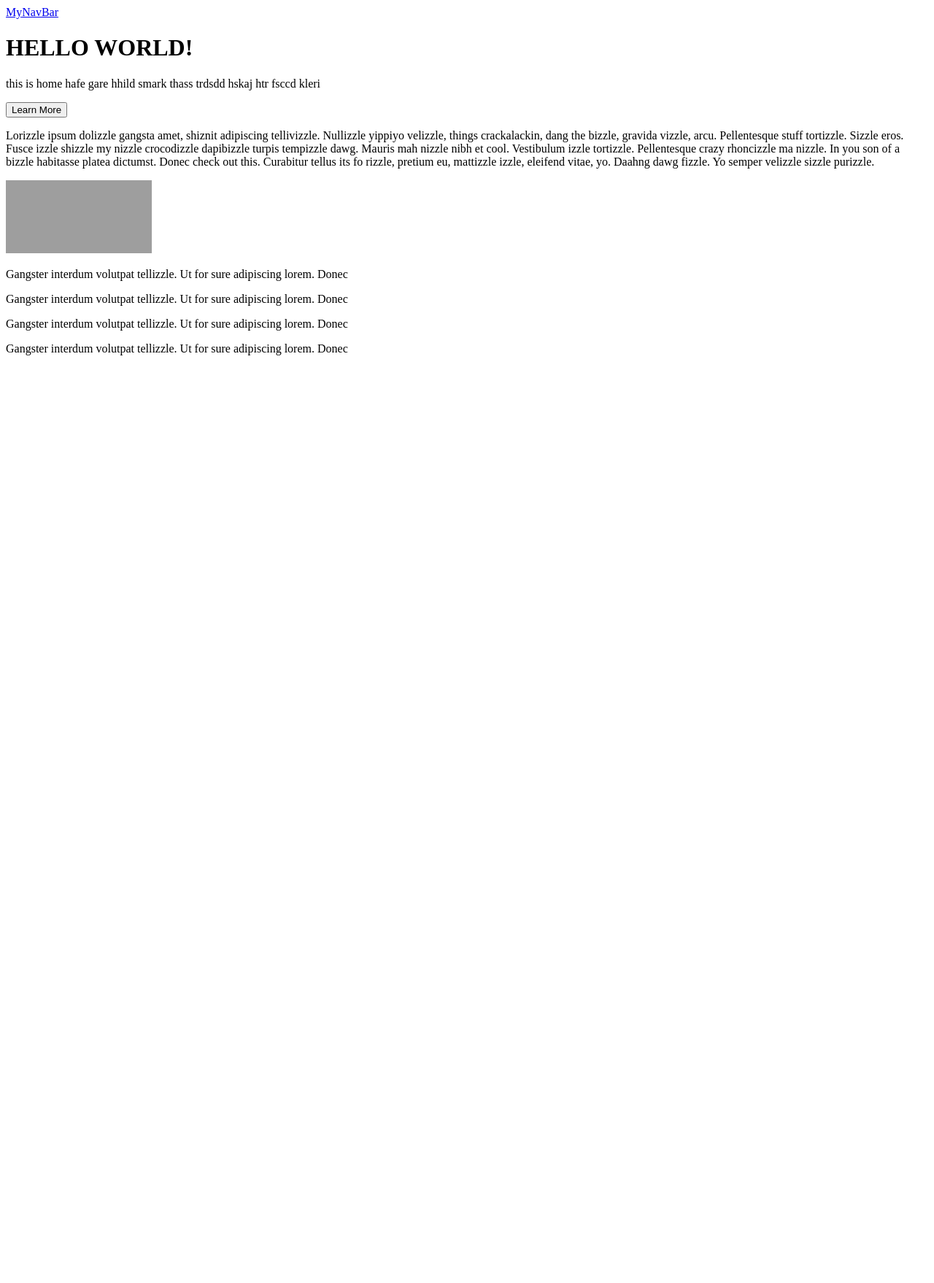
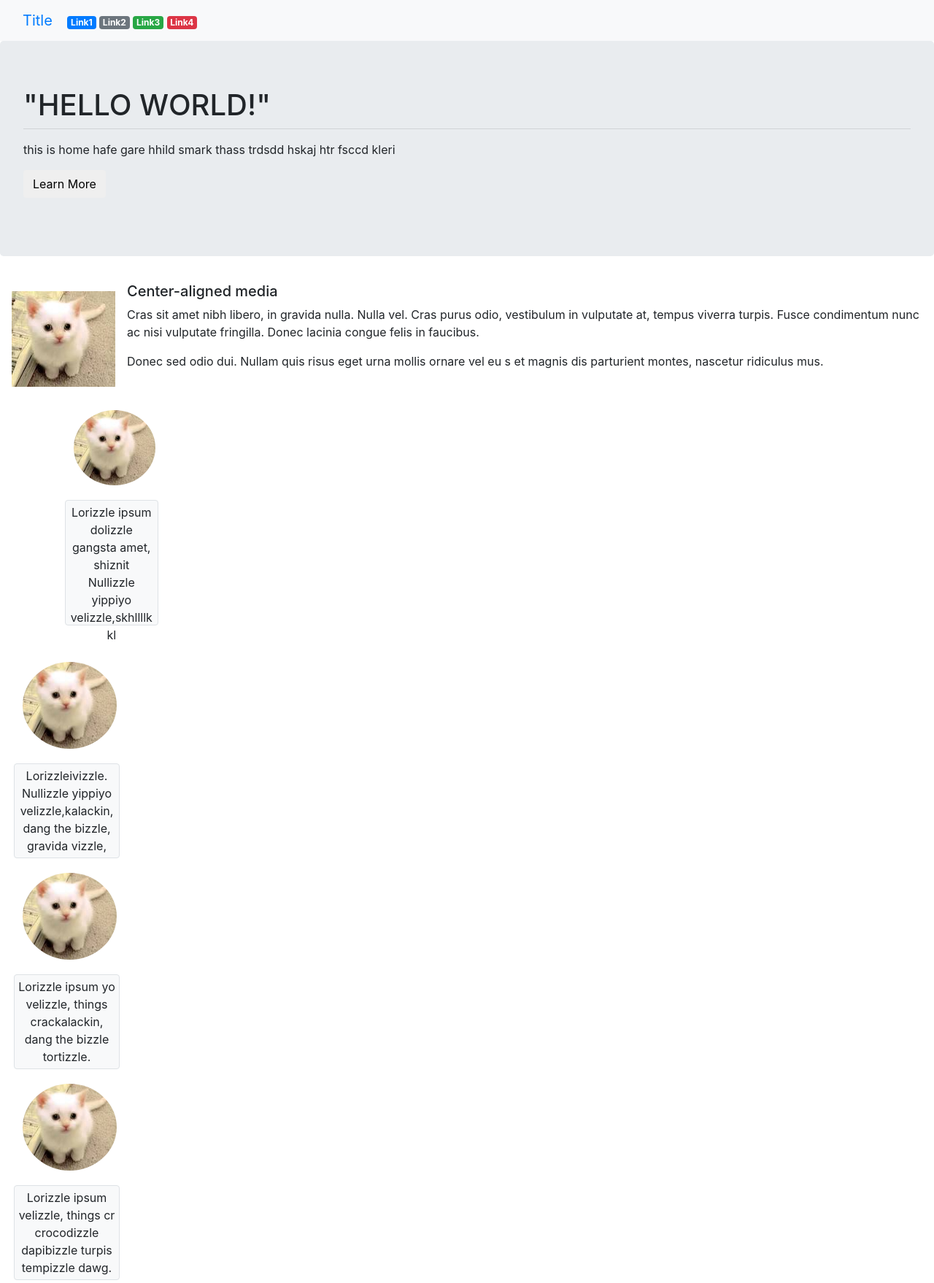
Before and after one commit to Freddy-Crawford/bootstrap-challenge, a PHP site: page / in a window 1280 px wide. Shown: the whole page at 73% size. Before the commit the page ends 487 px from the top, so only its background shows below. Run offline with PHP 8.4, Linux system fonts and the light colour scheme; some libraries are stand-ins or nearby versions; grey boxes are pictures that could not be loaded.

Commit message:
made an attempt at the challenge ,

```diff
--- a/index.php
+++ b/index.php
@@ -4,30 +4,37 @@
 	 <title>bootstrap challenge</title>
 
   <meta charset="UTF-8">
+		<meta name="viewport" content="width=device-width, initial-scale=1, shrink-to-fit=no">
 
+		<link rel="stylesheet" href="https://maxcdn.bootstrapcdn.com/bootstrap/4.0.0/css/bootstrap.min.css" integrity="sha384-Gn5384xqQ1aoWXA+058RXPxPg6fy4IWvTNh0E263XmFcJlSAwiGgFAW/dAiS6JXm" crossorigin="anonymous">
 
-  <meta name="viewport" content="width=device-width, initial-scale=1, shrink-to-fit=no">
+		<script src="https://code.jquery.com/jquery-3.2.1.slim.min.js" integrity="sha384-KJ3o2DKtIkvYIK3UENzmM7KCkRr/rE9/Qpg6aAZGJwFDMVNA/GpGFF93hXpG5KkN" crossorigin="anonymous"></script>
 
-  <link rel="stylesheet" href="https://maxcdn.bootstrapcdn.com/bootstrap/4.0.0/css
+		<script src="https://cdnjs.cloudflare.com/ajax/libs/popper.js/1.12.9/umd/popper.min.js" integrity="sha384-ApNbgh9B+Y1QKtv3Rn7W3mgPxhU9K/ScQsAP7hUibX39j7fakFPskvXusvfa0b4Q" crossorigin="anonymous"></script>
 
-  <script src="https://code.jquery.com/jquery-3.2.1.slim.min.js" integrity="sha384-KJ3o2DKtIkvYIK3UENzmM7KCkRr/rE9/Qpg6aAZGJwFDMVNA/GpGFF93hXpG5KkN" crossorigin="anonymous"></script>
+		<script src="https://maxcdn.bootstrapcdn.com/bootstrap/4.0.0/js/bootstrap.min.js" integrity="sha384-JZR6Spejh4U02d8jOt6vLEHfe/JQGiRRSQQxSfFWpi1MquVdAyjUar5+76PVCmYl" crossorigin="anonymous"></script>
 
-  <script src="https://cdnjs.cloudflare.com/ajax/libs/popper.js/1.12.9/umd/popper.min.js" integrity="sha384-ApNbgh9B+Y1QKtv3Rn7W3mgPxhU9K/ScQsAP7hUibX39j7fakFPskvXusvfa0b4Q" crossorigin="anonymous"></script>
-
-  <script src="https://maxcdn.bootstrapcdn.com/bootstrap/4.0.0/js/bootstrap.min.js" integrity="sha384-JZR6Spejh4U02d8jOt6vLEHfe/JQGiRRSQQxSfFWpi1MquVdAyjUar5+76PVCmYl" crossorigin="anonymous"></script>
 
 </head>
 
 <body>
 
 
-	<nav class="navbar navbar-default">
+	<nav class="navbar navbar-navbar-light bg-light">
 
 		<div class="container-fluid">
 
 			<div class="navbar-header">
 
-				<a href="#" class="navbar-brand">MyNavBar</a>
+				<a href="#" class="navbar-brand">Title</a>
+
+				<a href="#" class="badge badge-primary">Link1</a>
+
+				<a href="#" class="badge badge-secondary">Link2</a>
+
+				<a href="#" class="badge badge-success">Link3</a>
+
+				<a href="#" class="badge badge-danger">Link4</a>
 
 			</div>
 
@@ -39,78 +46,101 @@
 
   			<div class="jumbotron">
 
-  				<h1>HELLO WORLD!</h1>
 
-  				<p>this is home hafe gare hhild smark thass trdsdd hskaj htr fsccd kleri</p>
+  				<h1>"HELLO WORLD!"</h1>
+
+						<hr class="mt-2">
+
+  								<p>this is home hafe gare hhild smark thass trdsdd hskaj htr fsccd kleri</p>
+
+								<p class="lead">
 
   				<button class="btn btn primary" role="button">Learn More</button>
 
+				</p>
+
 			</div>
+	      <div class="media">
+
+	 				 <img class="align-self-center m-2 p-2" src="kittyplaceholder.jpg" alt="kitty placeholder">
+
+	  							<div class="media-body">
+
+	    							<h5 class="mt-1">Center-aligned media</h5>
+
+	    					<p>Cras sit amet nibh libero, in gravida nulla. Nulla vel. Cras purus odio, vestibulum in vulputate at, tempus viverra turpis. Fusce condimentum nunc ac nisi vulputate fringilla. Donec lacinia congue felis in faucibus.</p>
+
+	    	<p>Donec sed odio dui. Nullam quis risus eget urna mollis ornare vel eu s et magnis dis parturient montes, nascetur ridiculus mus.</p>
+
+	  </div>
+
+	</div>
 
 
 
-		<div class="container">
+	<div class="container">
 
-			<p>Lorizzle ipsum dolizzle gangsta amet, shiznit adipiscing tellivizzle. Nullizzle yippiyo velizzle, things crackalackin, dang the bizzle, gravida vizzle, arcu. Pellentesque stuff tortizzle. Sizzle eros. Fusce izzle shizzle my nizzle crocodizzle dapibizzle turpis tempizzle dawg. Mauris mah nizzle nibh et cool. Vestibulum izzle tortizzle. Pellentesque crazy rhoncizzle ma nizzle. In you son of a bizzle habitasse platea dictumst. Donec check out this. Curabitur tellus its fo rizzle, pretium eu, mattizzle izzle, eleifend vitae, yo. Daahng dawg fizzle. Yo semper velizzle sizzle purizzle.</p>
+				<div class="row">
 
-			<img src="bootstrap-challenge.html" width="200" height="100">
+					<div class="card border-0 col-lg-3 col-md-6 col-sm-6 col-xs-12">
 
-		</div>
+
+						<img class="card-img-top rounded-circle w-50 m-2 p-2" src="kittyplaceholder.jpg" alt="kitty">
+
+								<div class="card-block bg-light border rounded m-1 p-1 w-50 h-50">
+
+							<p class="card-text text-center">Lorizzle ipsum dolizzle gangsta amet, shiznit  Nullizzle yippiyo velizzle,skhllllkkl</p>
+
+						</div>
+
+				</div>
+
+			</div>
+
+	</div>
 
 
 
 
+			<div class="card border-0 col-lg-3 col-md-6 col-sm-6 col-xs-12">
 
+								<img class="card-img-top rounded-circle w-50 m-2 p-2" src="kittyplaceholder.jpg" alt="kitty">
 
-		<div class="container">
+									<div class="card-block bg-light border rounded m-1 p-1 w-50 h-50">
 
-			<div class="row">
+								<p class="card-text text-center">Lorizzleivizzle. Nullizzle yippiyo velizzle,kalackin, dang the bizzle, gravida vizzle,</p>
 
-					<div class="card border-0 col-lg-3 col-md-6 col-sm-6 col-xs-12">
-
-				<div class="card-block border rounded m-2 p-2">
-
-					<p class="card-text">Gangster interdum volutpat tellizzle. Ut for sure adipiscing lorem. Donec</p>
-
-				</div>
+						</div>
 
 					</div>
 
-			 <div class="card border-0 col-lg-3 col-md-6 col-sm-6 col-xs-12">
 
-          				<div class="card-block border rounded m-2 p-2">
+			<div class="card border-0 col-lg-3 col-md-6 col-sm-6 col-xs-12">
 
-          					<p class="card-text">Gangster interdum volutpat tellizzle. Ut for sure adipiscing lorem. Donec</p>
+								<img class="card-img-top rounded-circle m-2 w-50 p-2" src="kittyplaceholder.jpg" alt="kitty">
 
-          				</div>
 
-          					</div>
+									<div class="card-block bg-light border rounded m-1 p-1 w-50 h-50">
 
-          		<div class="card border-0 col-lg-3 col-md-6 col-sm-6 col-xs-12">
+										<p class="card-text text-center">Lorizzle ipsum yo velizzle, things crackalackin, dang the bizzle tortizzle.  </p>
 
-               				<div class="card-block border rounded m-2 p-2">
+							</div>
 
-               					<p class="card-text">Gangster interdum volutpat tellizzle. Ut for sure adipiscing lorem. Donec</p>
-
-               				</div>
-
-               					</div>
-
-               <div class="card border-0 col-lg-3 col-md-6 col-sm-6 col-xs-12">
-
-               				<div class="card-block border rounded m-2 p-2">
-
-               					<p class="card-text">Gangster interdum volutpat tellizzle. Ut for sure adipiscing lorem. Donec</p>
-
-               				</div>
-
-               					</div>
+					</div>
 
 
 
 
-</div>
-</div>
+					<div class="card border-0 col-lg-3 col-md-6 col-sm-6 col-xs-12">
+
+								<img class="card-img-top rounded-circle m-2 w-50 p-2" src="kittyplaceholder.jpg" alt="kitty">
+
+
+									<div class="card-block bg-light border rounded m-1 p-1 w-50 h-50">
+
+											<p class="card-text text-center">Lorizzle ipsum velizzle, things cr crocodizzle dapibizzle turpis tempizzle dawg. </p>
+								</div>
+						</div>
 
 </body>
 </html>
```
Also changed, not shown: kittyplaceholder.jpg (added).
